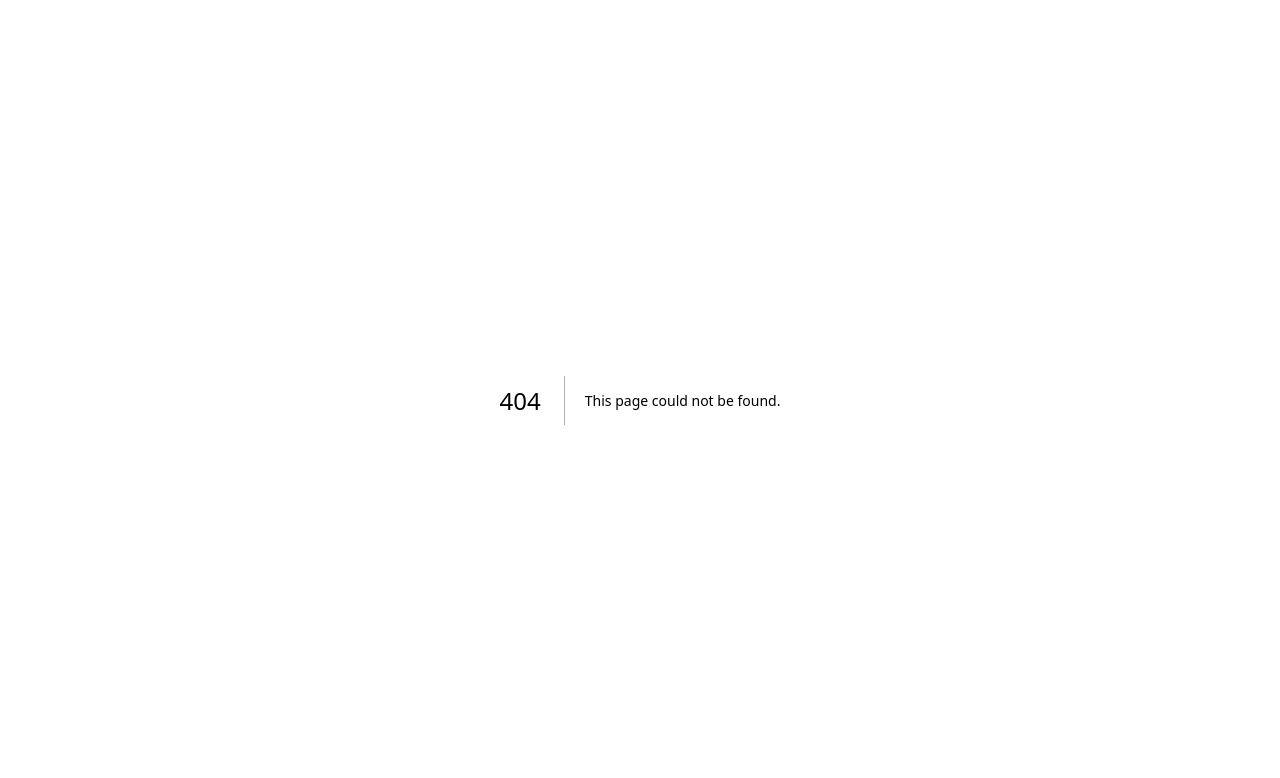
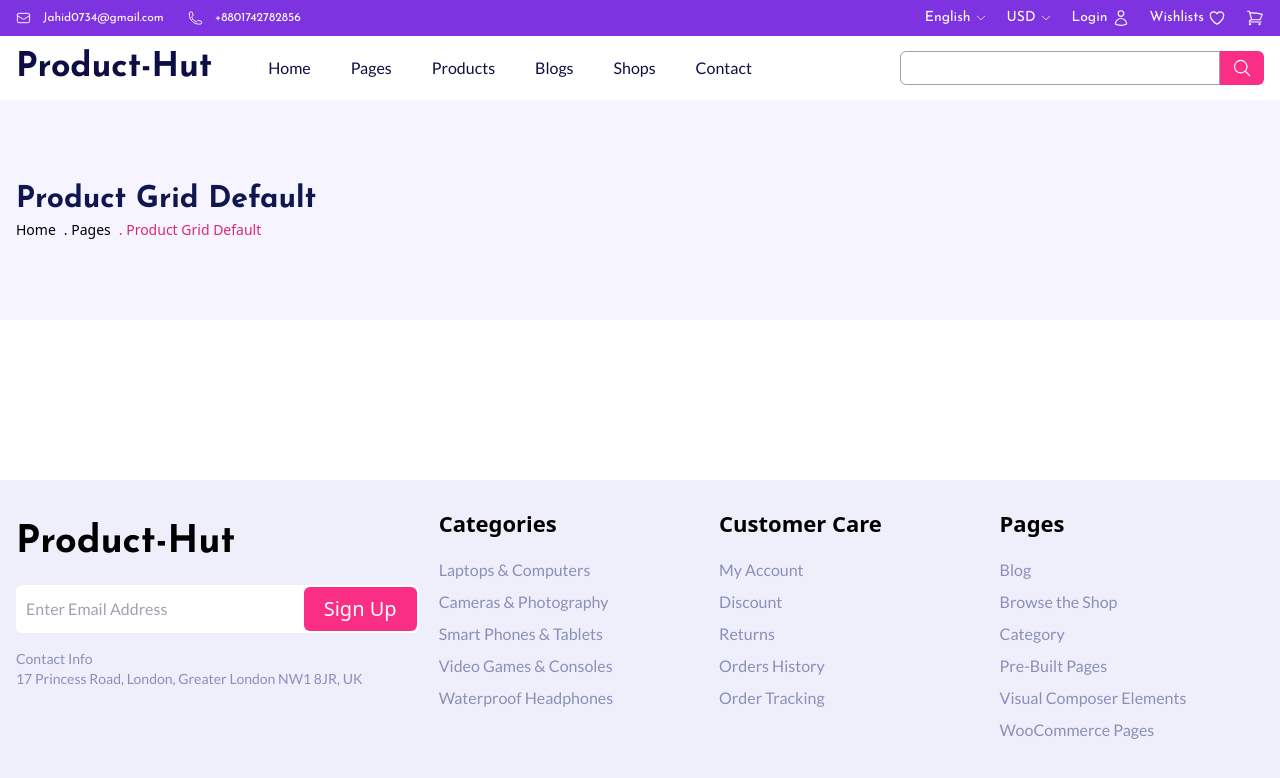
Before and after one commit to Hasan0734/product-hut, a Next.js app: page /products in a window 1280 px wide. Before the commit this address had no page. Shown: the top 778 px of the page. Built offline with nearby package versions, Linux system fonts and the light colour scheme.

Commit message:
adding products page

```diff
--- /dev/null
+++ b/components/Layout/Layout.tsx
@@ -0,0 +1,20 @@
+import React from 'react';
+import Drawer from '../Drawer/Drawer';
+import Footer from '../Footer/Footer';
+import Navbar from '../Navbar/Navbar';
+import TopHeader from '../TopHeader/TopHeader';
+
+const Layout = ({ children }: any) => {
+    return (
+        <Drawer>
+            <TopHeader />
+            <Navbar />
+            <main>
+                {children}
+            </main>
+            <Footer />
+        </Drawer>
+    );
+};
+
+export default Layout;
--- a/components/Navbar/NavItems.tsx
+++ b/components/Navbar/NavItems.tsx
@@ -5,11 +5,11 @@ import React from 'react'
 const items = [
 
   { id: 1, title: "Home", url: "/" },
-  { id: 2, title: "Pages", url: "/" },
-  { id: 3, title: "Products", url: "/" },
-  { id: 4, title: "Blog", url: "/" },
-  { id: 5, title: "Shop", url: "/" },
-  { id: 6, title: "Contact", url: "/" },
+  { id: 2, title: "Pages", url: "/pages" },
+  { id: 3, title: "Products", url: "/products" },
+  { id: 4, title: "Blogs", url: "/blogs" },
+  { id: 5, title: "Shops", url: "/shops" },
+  { id: 6, title: "Contact", url: "/contact-us" },
 ]
 
 function NavItems() {
--- a/pages/index.tsx
+++ b/pages/index.tsx
@@ -7,6 +7,7 @@ import Footer from '../components/Footer/Footer';
 import HeaderBanner from '../components/HeaderBanner/HeaderBanner';
 import LatestBlog from '../components/LatestBlog/LatestBlog';
 import LatestUpdateBySubscribe from '../components/LatestUpdateBySubscribe/LatestUpdateBySubscribe';
+import Layout from '../components/Layout/Layout';
 import LeatestProducts from '../components/LeatestProducts/LeatestProducts';
 import Navbar from '../components/Navbar/Navbar';
 import ShopexOffer from '../components/ShopexOffer/ShopexOffer';
@@ -25,22 +26,18 @@ const Home: NextPage = () => {
         <link rel="icon" href="/favicon.ico" />
       </Head>
 
-      <Drawer>
-        <TopHeader />
-        <Navbar />
-        <HeaderBanner/>
-        <FeaturedProducts/>
-        <LeatestProducts/>
-        <ShopexOffer/>
-        <UniqueProduct/>
-        <TrendingProducts/>
-        <DiscountItems/>
-        <TopCategories/>
-        <LatestUpdateBySubscribe/>
-        <LatestBlog/>
-        <Footer />
-
-      </Drawer>
+      <Layout>
+        <HeaderBanner />
+        <FeaturedProducts />
+        <LeatestProducts />
+        <ShopexOffer />
+        <UniqueProduct />
+        <TrendingProducts />
+        <DiscountItems />
+        <TopCategories />
+        <LatestUpdateBySubscribe />
+        <LatestBlog />
+      </Layout>
 
 
     </>
--- /dev/null
+++ b/pages/products.tsx
@@ -0,0 +1,37 @@
+import React from 'react';
+import Layout from '../components/Layout/Layout';
+
+const products = () => {
+    return (
+        <Layout>
+
+            <section className='bg-[#F6F5FF] py-20'>
+                <div className='container px-4 mx-auto'>
+                    <div>
+                        <h2 className='josefin-font text-[#101750] text-3xl font-bold leading-10'>Product Grid Default</h2>
+                        <ul className='flex gap-x-2'>
+                            <li  className='text-black text-sm '>
+                                Home
+                            </li >
+                            <li className='text-black text-sm '>
+                                . Pages
+                            </li>
+                            <li  className='text-pink-600 text-sm '>
+                                . Product Grid Default
+                            </li>
+                        </ul>
+                    </div>
+                </div>
+            </section>
+
+            <section className='py-20'>
+                <div className='container px-4 mx-auto'>
+
+                </div>
+            </section>
+
+       </Layout>
+    );
+};
+
+export default products;
```
